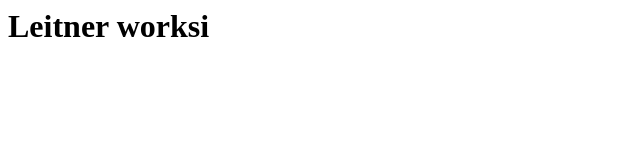
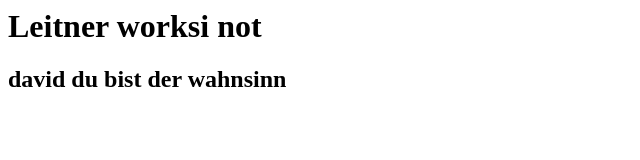
Before and after one commit to fhtw/leitner_ecker, a plain HTML site: page index.htm in a window 1280 px wide. Shown: the whole page, without its empty margins (0-640 px from the left). Drawn offline with Linux system fonts and the light colour scheme.

Commit message:
worksi not^

```diff
--- a/index.htm
+++ b/index.htm
@@ -3,6 +3,7 @@
 <title>Das ist meine Website</title>
 </head>
 <body>
-<h1>Leitner worksi</h1>
+<h1>Leitner worksi not</h1>
+<h2>david du bist der wahnsinn</h2>
 </body>
 </html>
```
